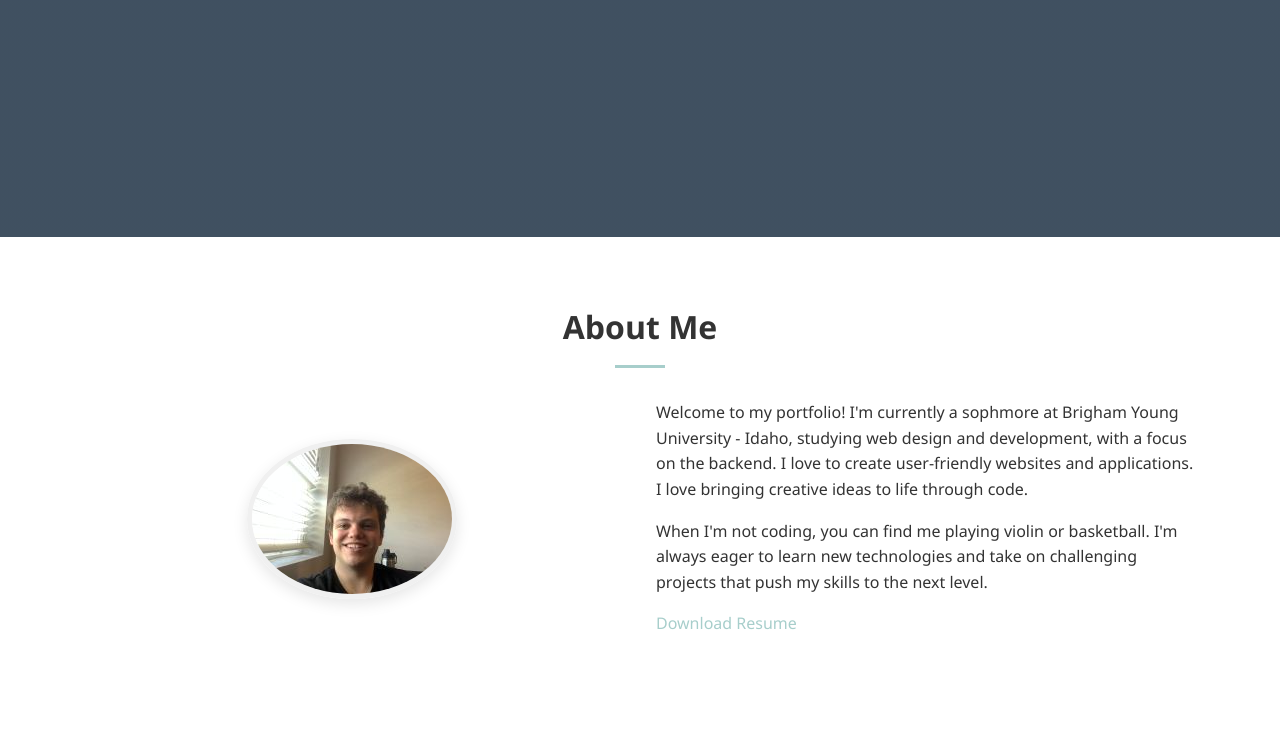
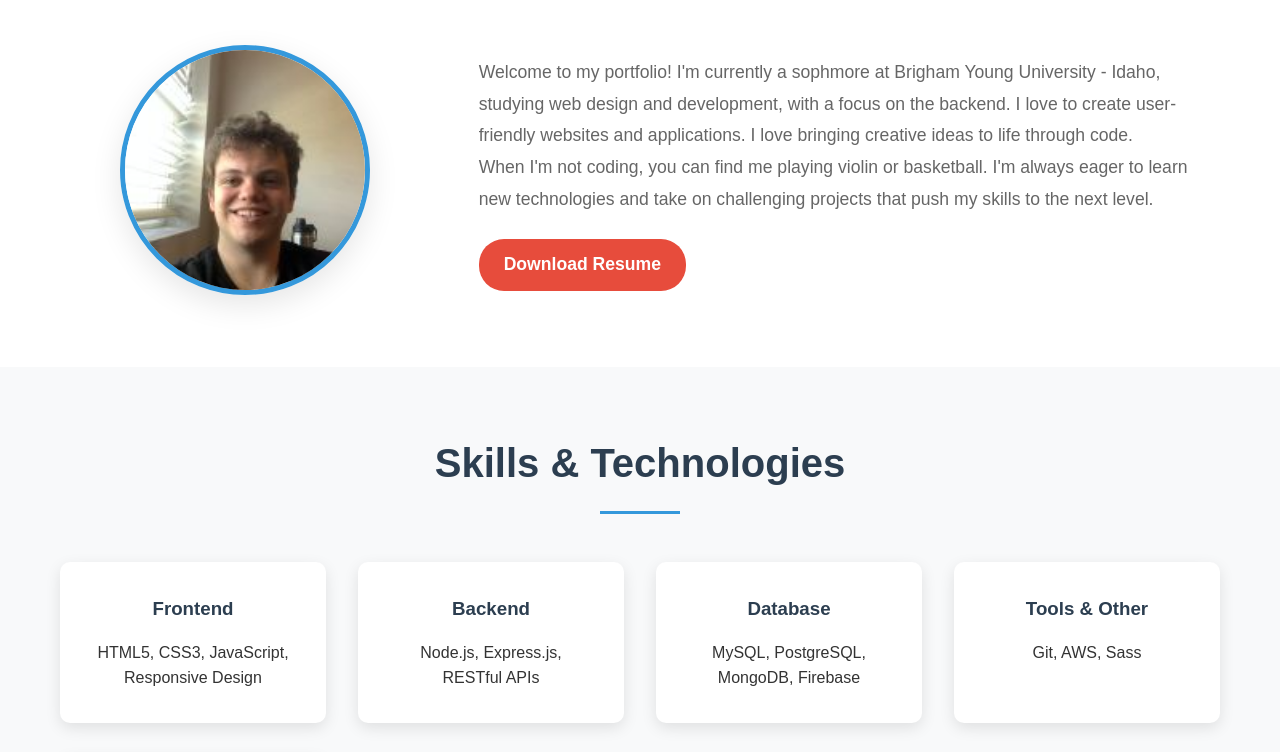
Before and after one commit to wpeterashworth/webdevportfolio, a plain HTML site: page public/index.html in a window 1280 px wide. Shown: the part 563-1315 px from the top of the page. Drawn offline with Linux system fonts and the light colour scheme.

Commit message:
Added project to firebase

```diff
--- a/index.html
+++ b/public/index.html
@@ -4,8 +4,7 @@
     <meta charset="UTF-8">
     <meta name="viewport" content="width=device-width, initial-scale=1.0">
     <title>Professional Portfolio</title>
-    <link rel="stylesheet" type="text/css" href="/styles/base.css">
-    <link rel="stylesheet" type="text/css" href="/styles/larger.css">
+    <link rel="stylesheet" href="styles/styles.css">
     <link rel="stylesheet" href="https://cdnjs.cloudflare.com/ajax/libs/font-awesome/6.4.0/css/all.min.css">
 </head>
 <body>
```
Also changed, not shown: firebase.json (added), public/images/photo_of_me.JPG (renamed from images/photo_of_me.JPG), public/scripts/dates.js (renamed from scripts/dates.js), public/styles/base.css (renamed from styles/base.css), public/styles/larger.css (renamed from styles/larger.css), public/styles/styles.css (renamed from styles/styles.css), 4 other files.
